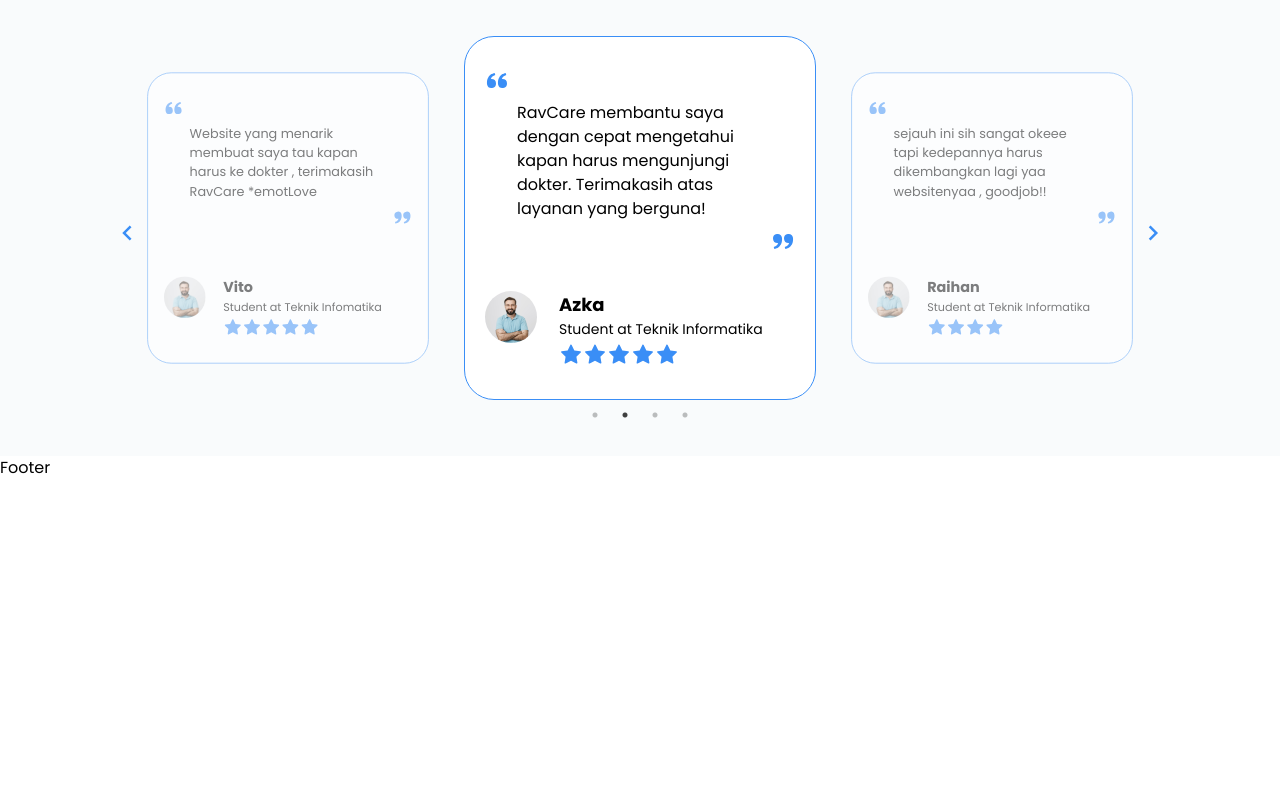
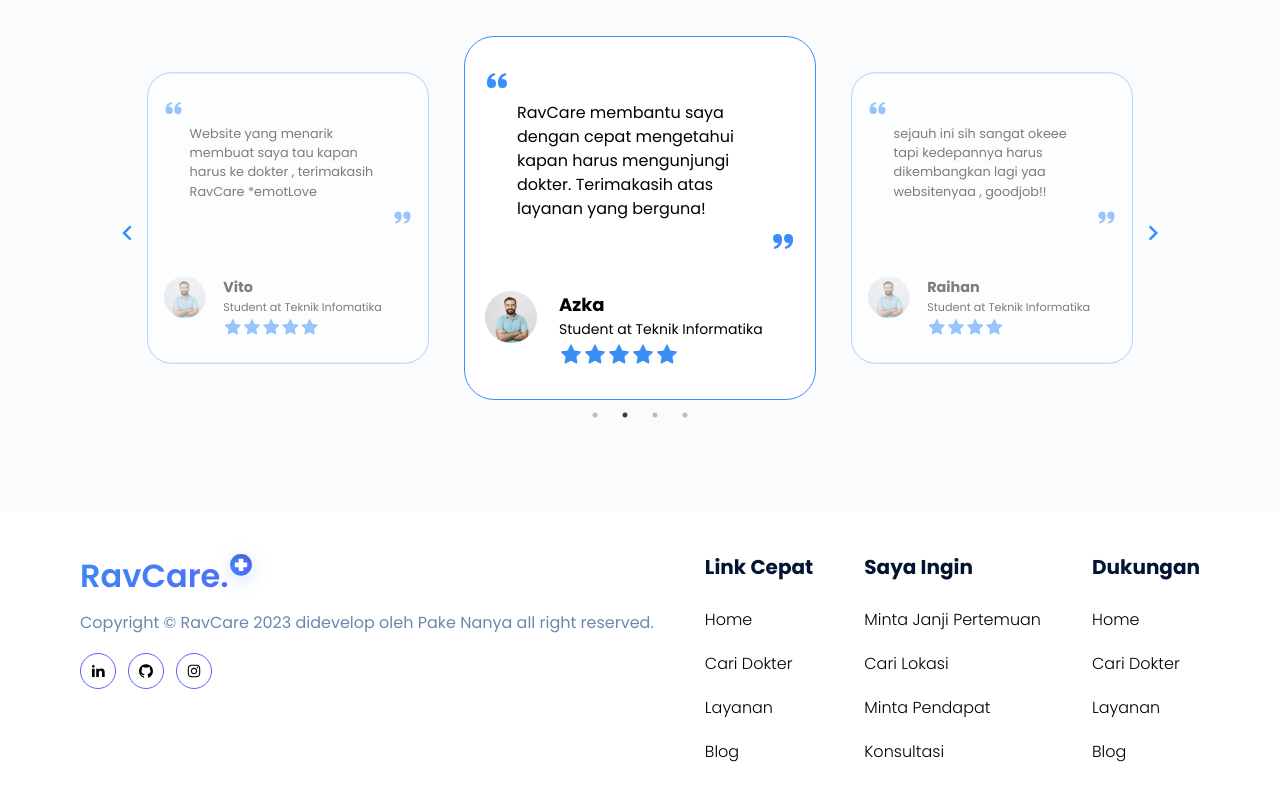
Before and after one commit to zildjianvitoo/ravcare-fe, a Next.js app: page / in a window 1280 px wide. Shown: the part 3906-4706 px from the top of the page. Before the commit the page ends 4386 px from the top, so only its background shows below. Built offline with nearby package versions, Linux system fonts and the light colour scheme.

Commit message:
feat: make footer

```diff
--- a/components/Footer/Footer.jsx
+++ b/components/Footer/Footer.jsx
@@ -1,5 +1,156 @@
 import React from "react";
 
+import Link from "next/link";
+import { RiLinkedinFill } from "react-icons/ri";
+import { AiFillGithub, AiOutlineInstagram } from "react-icons/ai";
+import Image from "next/image";
+
+const socialLinks = [
+  {
+    path: "https://www.linkedin.com/in/zildjianvito/",
+    icon: <RiLinkedinFill className="w-4 h-5 group-hover:text-white" />,
+  },
+  {
+    path: "https://github.com/zildjianvitoo",
+    icon: <AiFillGithub className="w-4 h-5 group-hover:text-white" />,
+  },
+  {
+    path: "https://www.instagram.com/zildjianvitoo/",
+    icon: <AiOutlineInstagram className="w-4 h-5 group-hover:text-white" />,
+  },
+];
+
+const quickLinks1 = [
+  {
+    path: "/",
+    name: "Home",
+  },
+  {
+    path: "/dokter",
+    name: "Cari Dokter",
+  },
+  {
+    path: "/layanan",
+    name: "Layanan",
+  },
+  {
+    path: "/",
+    name: "Blog",
+  },
+];
+
+const quickLinks2 = [
+  {
+    path: "/",
+    name: "Minta Janji Pertemuan",
+  },
+  {
+    path: "/",
+    name: "Cari Lokasi",
+  },
+  {
+    path: "/",
+    name: "Minta Pendapat",
+  },
+  {
+    path: "/",
+    name: "Konsultasi",
+  },
+];
+
 export default function Footer() {
-  return <div>Footer</div>;
+  const year = new Date().getFullYear();
+
+  return (
+    <footer className="pt-10 pb-16 ">
+      <div className="container">
+        <div className="flex flex-col flex-wrap justify-between md:flex-row  gap-[30px]  ">
+          <div>
+            <div className="flex ">
+              <h3 className="font-semibold text-[32px] bg-gradient-to-br bg-clip-text text-transparent from-primary-ravcare to-secondary-ravcare">
+                RavCare.
+              </h3>
+              <div className="relative ">
+                <Image
+                  // fill
+                  width={56}
+                  height={56}
+                  src={"/assets/images/health-icon.svg"}
+                  alt="Health Icon"
+                  className="relative bottom-3 right-4"
+                />
+              </div>
+            </div>
+            <p className="text-[16px] leading-7 font-normal text-text-color-ravcare">
+              Copyright © RavCare {year} didevelop oleh Pake Nanya all right
+              reserved.
+            </p>
+            <div className="flex items-center gap-3 mt-4">
+              {socialLinks.map((link, index) => (
+                <Link
+                  key={index}
+                  href={link.path}
+                  className="flex items-center justify-center transition duration-200 border rounded-full w-9 h-9 border-secondary-ravcare group hover:bg-primary-ravcare hover:border-none"
+                >
+                  {link.icon}
+                </Link>
+              ))}
+            </div>
+          </div>
+
+          <div className="">
+            <h2 className="text-[20px] leading-[30px] font-bold mb-6 text-heading-color-ravcare">
+              Link Cepat
+            </h2>
+            <ul className="flex flex-col gap-4">
+              {quickLinks1.map((link, index) => (
+                <li key={index}>
+                  <Link
+                    href={link.path}
+                    className="text-[16px] leading-7 font-light hover:text-primary-ravcare "
+                  >
+                    {link.name}
+                  </Link>
+                </li>
+              ))}
+            </ul>
+          </div>
+          <div className="">
+            <h2 className="text-[20px] leading-[30px] font-bold mb-6 text-heading-color-ravcare">
+              Saya Ingin
+            </h2>
+            <ul className="flex flex-col gap-4">
+              {quickLinks2.map((link, index) => (
+                <li key={index}>
+                  <Link
+                    href={link.path}
+                    className="text-[16px] leading-7 font-light hover:text-primary-ravcare "
+                  >
+                    {link.name}
+                  </Link>
+                </li>
+              ))}
+            </ul>
+          </div>
+          <div className="">
+            <h2 className="text-[20px] leading-[30px] font-bold mb-6 text-heading-color-ravcare">
+              Dukungan
+            </h2>
+            <ul className="flex flex-col gap-4">
+              {quickLinks1.map((link, index) => (
+                <li key={index}>
+                  <Link
+                    href={link.path}
+                    className="text-[16px] leading-7 font-light hover:text-primary-ravcare "
+                  >
+                    {link.name}
+                  </Link>
+                </li>
+              ))}
+            </ul>
+          </div>
+        </div>
+      </div>
+    </footer>
+  );
 }
--- a/components/LandingPage/Testimonial.jsx
+++ b/components/LandingPage/Testimonial.jsx
@@ -3,10 +3,10 @@ import TestimoniSwipe from "../Swiper/TestimoniSwipe";
 
 export default function Testimonial() {
   return (
-    <section className="mt-8 py-14">
+    <section className="mt-8 pb-28 py-14 ">
       <div className="container">
         <div className="max-w-[66rem] flex flex-col justify-center gap-12  mx-auto">
-          <h3 className="font-semibold text-center text-2xl sm:text-3xl md:text-4xl lg:text-[44px] text-[#031432] ">
+          <h3 className="font-semibold text-center text-3xl md:text-4xl lg:text-[44px] text-[#031432] ">
             {" "}
             Kata Mereka Tentang RavCare
           </h3>
--- a/tailwind.config.js
+++ b/tailwind.config.js
@@ -15,7 +15,7 @@ module.exports = {
         "yellow-ravcare": "#feb60d",
         "purple-ravcare": "#9771ff",
         "iris-blue-ravcare": "#01b5c5",
-        "heading-color-ravcare": "#181a1e",
+        "heading-color-ravcare": "#031432",
         "text-color-ravcare": "#6C87AE",
       },
       boxShadow: {
```
